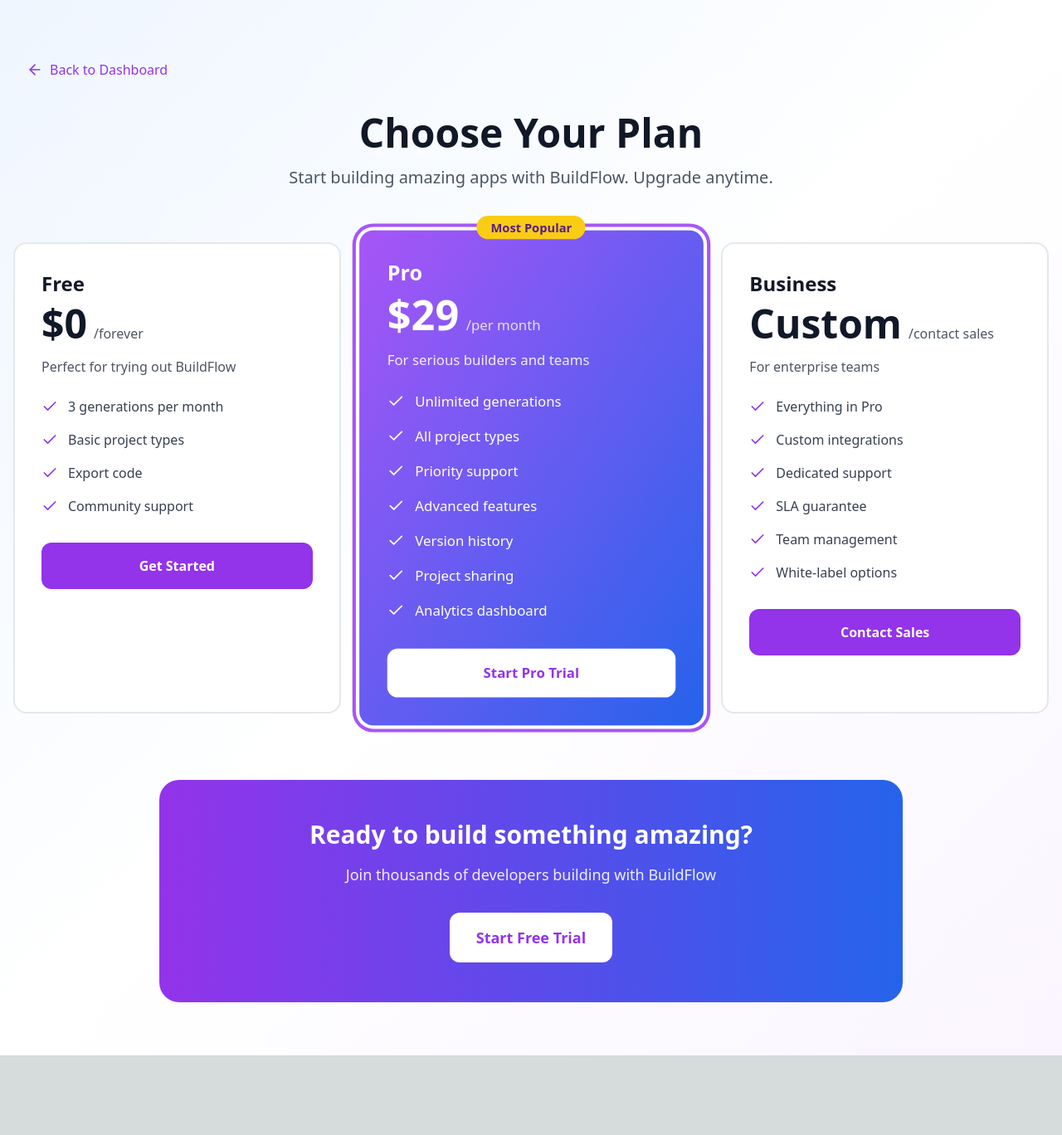
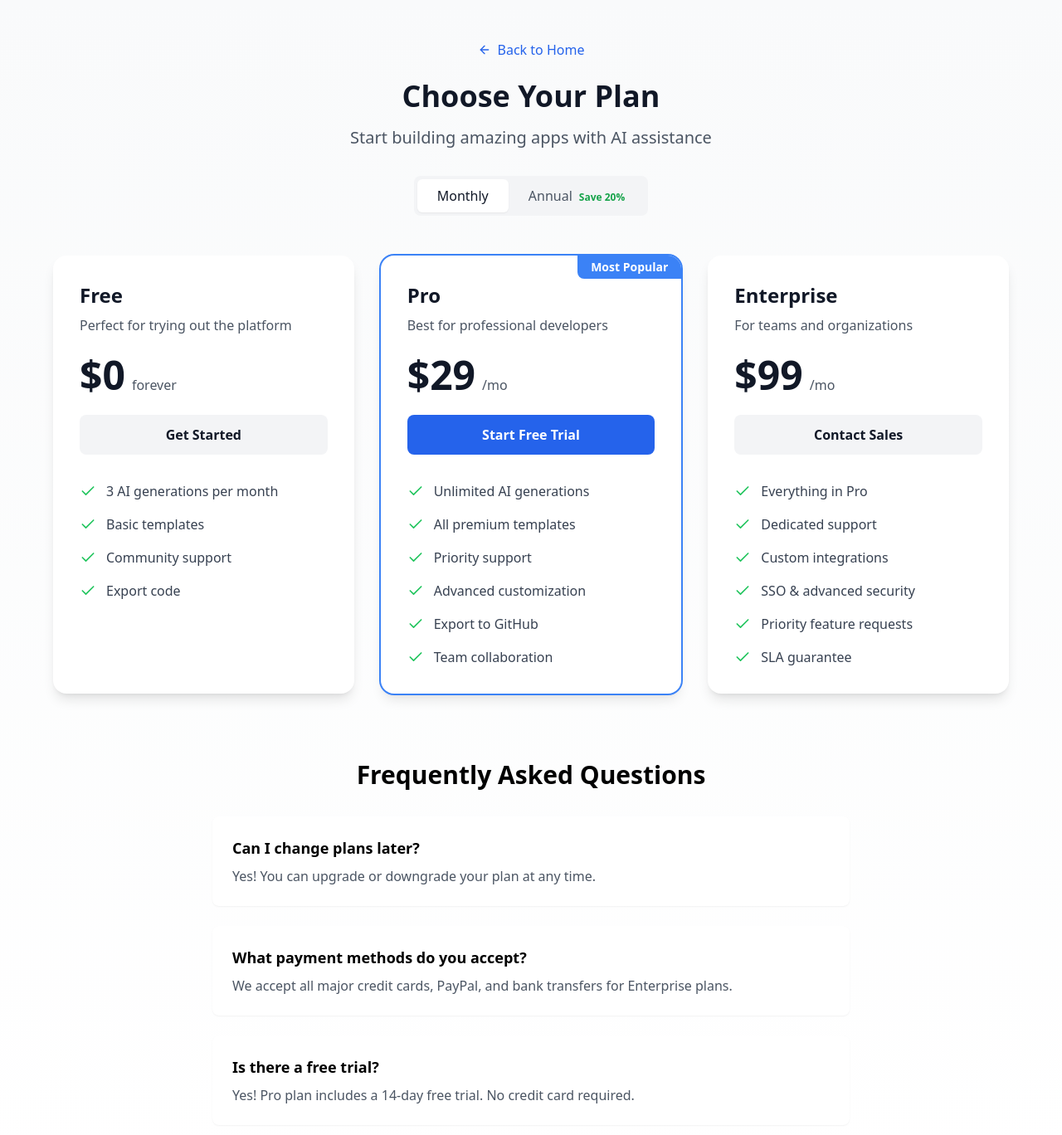
Before and after one commit to fmugova/ai-app-builder, a Next.js app: page /pricing in a window 1280 px wide. Shown: the top 1368 px of the page at 83% size. Before the commit the page ends 1272 px from the top, so only its background shows below. Built offline with nearby package versions, Linux system fonts and the light colour scheme; no server answers.

Commit message:
Fix dashboard and pricing prerender errors

```diff
--- a/app/dashboard/page.tsx
+++ b/app/dashboard/page.tsx
@@ -1,60 +1,11 @@
 "use client";
 
-import { useEffect, useState } from 'react';
-import { useRouter } from 'next/navigation';
-import EnhancedDashboard from '@/components/EnhancedDashboard';
-import OnboardingTutorial from '@/components/OnboardingTutorial';
-import { QuickTips } from '@/components/OnboardingTutorial';
+import dynamic from "next/dynamic";
+
+const EnhancedDashboard = dynamic(() => import("@/components/EnhancedDashboard"), {
+  ssr: false,
+});
 
 export default function DashboardPage() {
-  const router = useRouter();
-  const [userData, setUserData] = useState<any>(null);
-  const [loading, setLoading] = useState(true);
-
-  useEffect(() => {
-    // Fetch user data and usage stats
-    const fetchUserData = async () => {
-      try {
-        const response = await fetch('/api/user/usage');
-        if (response.ok) {
-          const data = await response.json();
-          setUserData(data);
-        }
-      } catch (error) {
-        console.error('Failed to fetch user data:', error);
-        // Use default values if API fails
-        setUserData({
-          user: { name: "User", email: "user@example.com" },
-          plan: "Free",
-          used: 0,
-          limit: 3
-        });
-      } finally {
-        setLoading(false);
-      }
-    };
-
-    fetchUserData();
-  }, []);
-
-  if (loading) {
-    return (
-      <div className="min-h-screen flex items-center justify-center">
-        <div className="animate-spin rounded-full h-12 w-12 border-b-2 border-purple-600"></div>
-      </div>
-    );
-  }
-
-  return (
-    <>
-      <EnhancedDashboard
-        user={userData?.user || { name: "User", email: "user@example.com" }}
-        currentPlan={userData?.plan || "Free"}
-        generationsUsed={userData?.used || 0}
-        generationsLimit={userData?.limit || 3}
-      />
-      <OnboardingTutorial />
-      <QuickTips />
-    </>
-  );
+  return <EnhancedDashboard />;
 }
--- a/app/pricing/page.tsx
+++ b/app/pricing/page.tsx
@@ -2,204 +2,193 @@
 
 import { useState } from "react";
 import Link from "next/link";
-import { Check, ArrowLeft, Zap } from "lucide-react";
-import { useSession } from "next-auth/react";
+import { Check, ArrowLeft } from "lucide-react";
 import { useRouter } from "next/navigation";
 
 const plans = [
   {
     name: "Free",
-    price: "$0",
-    period: "forever",
-    description: "Perfect for trying out BuildFlow",
+    price: "0",
+    description: "Perfect for trying out the platform",
     features: [
-      "3 generations per month",
-      "Basic project types",
-      "Export code",
+      "3 AI generations per month",
+      "Basic templates",
       "Community support",
+      "Export code"
     ],
     cta: "Get Started",
-    highlighted: false,
-    priceId: null,
+    highlighted: false
   },
   {
     name: "Pro",
-    price: "$29",
-    period: "per month",
-    description: "For serious builders and teams",
+    price: "29",
+    description: "Best for professional developers",
     features: [
-      "Unlimited generations",
-      "All project types",
+      "Unlimited AI generations",
+      "All premium templates",
       "Priority support",
-      "Advanced features",
-      "Version history",
-      "Project sharing",
-      "Analytics dashboard",
+      "Advanced customization",
+      "Export to GitHub",
+      "Team collaboration"
     ],
-    cta: "Start Pro Trial",
-    highlighted: true,
-    priceId: process.env.NEXT_PUBLIC_STRIPE_PRO_PRICE_ID,
+    cta: "Start Free Trial",
+    highlighted: true
   },
   {
-    name: "Business",
-    price: "Custom",
-    period: "contact sales",
-    description: "For enterprise teams",
+    name: "Enterprise",
+    price: "99",
+    description: "For teams and organizations",
     features: [
       "Everything in Pro",
+      "Dedicated support",
       "Custom integrations",
-      "Dedicated support",
-      "SLA guarantee",
-      "Team management",
-      "White-label options",
+      "SSO & advanced security",
+      "Priority feature requests",
+      "SLA guarantee"
     ],
     cta: "Contact Sales",
-    highlighted: false,
-    priceId: null,
-  },
+    highlighted: false
+  }
 ];
 
 export default function PricingPage() {
-  const { data: session } = useSession();
   const router = useRouter();
-  const [loading, setLoading] = useState<string | null>(null);
+  const [billingCycle, setBillingCycle] = useState<"monthly" | "annual">("monthly");
 
-  const handlePlanClick = async (plan: typeof plans[0]) => {
-    if (!session) {
-      router.push("/auth/signin?callbackUrl=/pricing");
-      return;
-    }
-
-    if (plan.name === "Free") {
+  const handleSubscribe = (planName: string) => {
+    if (planName === "Free") {
       router.push("/dashboard");
-      return;
-    }
-
-    if (plan.name === "Business") {
-      window.location.href = "mailto:sales@buildflow.com?subject=Enterprise Plan Inquiry";
-      return;
-    }
-
-    if (plan.priceId) {
-      try {
-        setLoading(plan.name);
-        const response = await fetch("/api/stripe/checkout", {
-          method: "POST",
-          headers: { "Content-Type": "application/json" },
-          body: JSON.stringify({ priceId: plan.priceId }),
-        });
-
-        if (response.ok) {
-          const { url } = await response.json();
-          window.location.href = url;
     } else {
-          alert("Failed to start checkout. Please try again.");
-        }
-      } catch (error) {
-        console.error("Checkout error:", error);
-        alert("An error occurred. Please try again.");
-      } finally {
-        setLoading(null);
-      }
+      router.push("/auth/signin?callbackUrl=/dashboard");
     }
   };
 
   return (
-    <div className="min-h-screen bg-gradient-to-br from-blue-50 via-white to-purple-50 dark:from-gray-900 dark:via-gray-900 dark:to-gray-800">
-      <div className="container mx-auto px-4 py-16">
-        <Link
-          href="/dashboard"
-          className="inline-flex items-center gap-2 mb-8 px-4 py-2 text-purple-600 hover:text-purple-700 dark:text-purple-400 dark:hover:text-purple-300 transition-colors"
-        >
-          <ArrowLeft className="w-5 h-5" />
-          Back to Dashboard
+    <div className="min-h-screen bg-gradient-to-b from-gray-50 to-white py-12">
+      <div className="max-w-7xl mx-auto px-4 sm:px-6 lg:px-8">
+        <div className="text-center mb-12">
+          <Link href="/" className="inline-flex items-center text-blue-600 hover:text-blue-700 mb-6">
+            <ArrowLeft className="w-4 h-4 mr-2" />
+            Back to Home
           </Link>
-
-        <div className="text-center mb-16">
-          <h1 className="text-5xl font-bold text-gray-900 dark:text-white mb-4">
+          <h1 className="text-4xl font-bold text-gray-900 mb-4">
             Choose Your Plan
           </h1>
-          <p className="text-xl text-gray-600 dark:text-gray-400 max-w-2xl mx-auto">
-            Start building amazing apps with BuildFlow. Upgrade anytime.
+          <p className="text-xl text-gray-600 mb-8">
+            Start building amazing apps with AI assistance
           </p>
+
+          <div className="inline-flex items-center bg-gray-100 rounded-lg p-1">
+            <button
+              onClick={() => setBillingCycle("monthly")}
+              className={`px-6 py-2 rounded-md transition-all ${
+                billingCycle === "monthly"
+                  ? "bg-white text-gray-900 shadow-sm"
+                  : "text-gray-600"
+              }`}
+            >
+              Monthly
+            </button>
+            <button
+              onClick={() => setBillingCycle("annual")}
+              className={`px-6 py-2 rounded-md transition-all ${
+                billingCycle === "annual"
+                  ? "bg-white text-gray-900 shadow-sm"
+                  : "text-gray-600"
+              }`}
+            >
+              Annual
+              <span className="ml-2 text-xs text-green-600 font-semibold">
+                Save 20%
+              </span>
+            </button>
+          </div>
         </div>
 
-        <div className="grid grid-cols-1 md:grid-cols-3 gap-8 max-w-7xl mx-auto">
+        <div className="grid md:grid-cols-3 gap-8 max-w-6xl mx-auto">
           {plans.map((plan) => (
             <div
               key={plan.name}
-              className={`relative rounded-2xl p-8 ${
-                plan.highlighted
-                  ? "bg-gradient-to-br from-purple-500 to-blue-600 text-white ring-4 ring-purple-500 ring-offset-4 dark:ring-offset-gray-900 scale-105"
-                  : "bg-white dark:bg-gray-800 border-2 border-gray-200 dark:border-gray-700"
+              className={`relative bg-white rounded-2xl shadow-lg overflow-hidden transition-transform hover:scale-105 ${
+                plan.highlighted ? "ring-2 ring-blue-500" : ""
               }`}
             >
               {plan.highlighted && (
-                <div className="absolute -top-4 left-1/2 transform -translate-x-1/2">
-                  <span className="bg-yellow-400 text-purple-900 px-4 py-1 rounded-full text-sm font-bold">
+                <div className="absolute top-0 right-0 bg-blue-500 text-white px-4 py-1 text-sm font-semibold rounded-bl-lg">
                   Most Popular
-                  </span>
                 </div>
               )}
 
-              <div className="mb-6">
-                <h3 className={`text-2xl font-bold mb-2 ${plan.highlighted ? "text-white" : "text-gray-900 dark:text-white"}`}>
+              <div className="p-8">
+                <h3 className="text-2xl font-bold text-gray-900 mb-2">
                   {plan.name}
                 </h3>
-                <div className="flex items-baseline">
-                  <span className={`text-5xl font-bold ${plan.highlighted ? "text-white" : "text-gray-900 dark:text-white"}`}>
-                    {plan.price}
+                <p className="text-gray-600 mb-6">{plan.description}</p>
+
+                <div className="mb-6">
+                  <span className="text-5xl font-bold text-gray-900">
+                    ${billingCycle === "annual" && plan.price !== "0"
+                      ? Math.round(parseFloat(plan.price) * 0.8)
+                      : plan.price}
                   </span>
-                  <span className={`ml-2 ${plan.highlighted ? "text-white/80" : "text-gray-600 dark:text-gray-400"}`}>
-                    /{plan.period}
+                  <span className="text-gray-600 ml-2">
+                    {plan.price === "0" ? "forever" : `/${billingCycle === "monthly" ? "mo" : "yr"}`}
                   </span>
                 </div>
-                <p className={`mt-4 ${plan.highlighted ? "text-white/90" : "text-gray-600 dark:text-gray-400"}`}>
-                  {plan.description}
-                </p>
-              </div>
 
-              <ul className="space-y-4 mb-8">
+                <button
+                  onClick={() => handleSubscribe(plan.name)}
+                  className={`w-full py-3 px-6 rounded-lg font-semibold transition-all ${
+                    plan.highlighted
+                      ? "bg-blue-600 text-white hover:bg-blue-700"
+                      : "bg-gray-100 text-gray-900 hover:bg-gray-200"
+                  }`}
+                >
+                  {plan.cta}
+                </button>
+
+                <ul className="mt-8 space-y-4">
                   {plan.features.map((feature, index) => (
-                  <li key={index} className="flex items-start gap-3">
-                    <Check className={`w-5 h-5 mt-0.5 flex-shrink-0 ${plan.highlighted ? "text-white" : "text-purple-600 dark:text-purple-400"}`} />
-                    <span className={plan.highlighted ? "text-white" : "text-gray-700 dark:text-gray-300"}>
-                      {feature}
-                    </span>
+                    <li key={index} className="flex items-start">
+                      <Check className="w-5 h-5 text-green-500 mr-3 flex-shrink-0 mt-0.5" />
+                      <span className="text-gray-700">{feature}</span>
                     </li>
                   ))}
                 </ul>
-
-              <button
-                onClick={() => handlePlanClick(plan)}
-                disabled={loading === plan.name}
-                className={`w-full py-4 px-6 rounded-xl font-semibold transition-all transform hover:scale-105 disabled:opacity-50 disabled:cursor-not-allowed ${
-                  plan.highlighted
-                    ? "bg-white text-purple-600 hover:bg-gray-100"
-                    : "bg-purple-600 text-white hover:bg-purple-700 dark:bg-purple-500 dark:hover:bg-purple-600"
-                }`}
-              >
-                {loading === plan.name ? "Processing..." : plan.cta}
-              </button>
+              </div>
             </div>
           ))}
         </div>
 
-        <div className="mt-20 text-center">
-          <div className="bg-gradient-to-r from-purple-600 to-blue-600 rounded-3xl p-12 max-w-4xl mx-auto">
-            <h2 className="text-3xl font-bold text-white mb-4">
-              Ready to build something amazing?
+        <div className="mt-20 max-w-3xl mx-auto">
+          <h2 className="text-3xl font-bold text-center mb-8">
+            Frequently Asked Questions
           </h2>
-            <p className="text-white/90 text-lg mb-8">
-              Join thousands of developers building with BuildFlow
+          <div className="space-y-6">
+            <div className="bg-white rounded-lg p-6 shadow-sm">
+              <h3 className="font-semibold text-lg mb-2">
+                Can I change plans later?
+              </h3>
+              <p className="text-gray-600">
+                Yes! You can upgrade or downgrade your plan at any time.
               </p>
-            <button
-              onClick={() => handlePlanClick(plans[1])}
-              disabled={loading === "Pro"}
-              className="bg-white text-purple-600 px-8 py-4 rounded-xl font-semibold text-lg hover:bg-gray-100 transition-all transform hover:scale-105 disabled:opacity-50"
-            >
-              {loading === "Pro" ? "Processing..." : "Start Free Trial"}
-            </button>
+            </div>
+            <div className="bg-white rounded-lg p-6 shadow-sm">
+              <h3 className="font-semibold text-lg mb-2">
+                What payment methods do you accept?
+              </h3>
+              <p className="text-gray-600">
+                We accept all major credit cards, PayPal, and bank transfers for Enterprise plans.
+              </p>
+            </div>
+            <div className="bg-white rounded-lg p-6 shadow-sm">
+              <h3 className="font-semibold text-lg mb-2">
+                Is there a free trial?
+              </h3>
+              <p className="text-gray-600">
+                Yes! Pro plan includes a 14-day free trial. No credit card required.
+              </p>
+            </div>
           </div>
         </div>
       </div>
--- a/next.config.ts
+++ b/next.config.ts
@@ -1,8 +1,7 @@
-import type { NextConfig } from "next";
+import type { NextConfig } from 'next';
 
 const nextConfig: NextConfig = {
-  /* config options here */
-  reactCompiler: true,
+  // Add your Next.js config options here
 };
 
 export default nextConfig;
```
Lines whose indentation alone changed are shown as unchanged.
